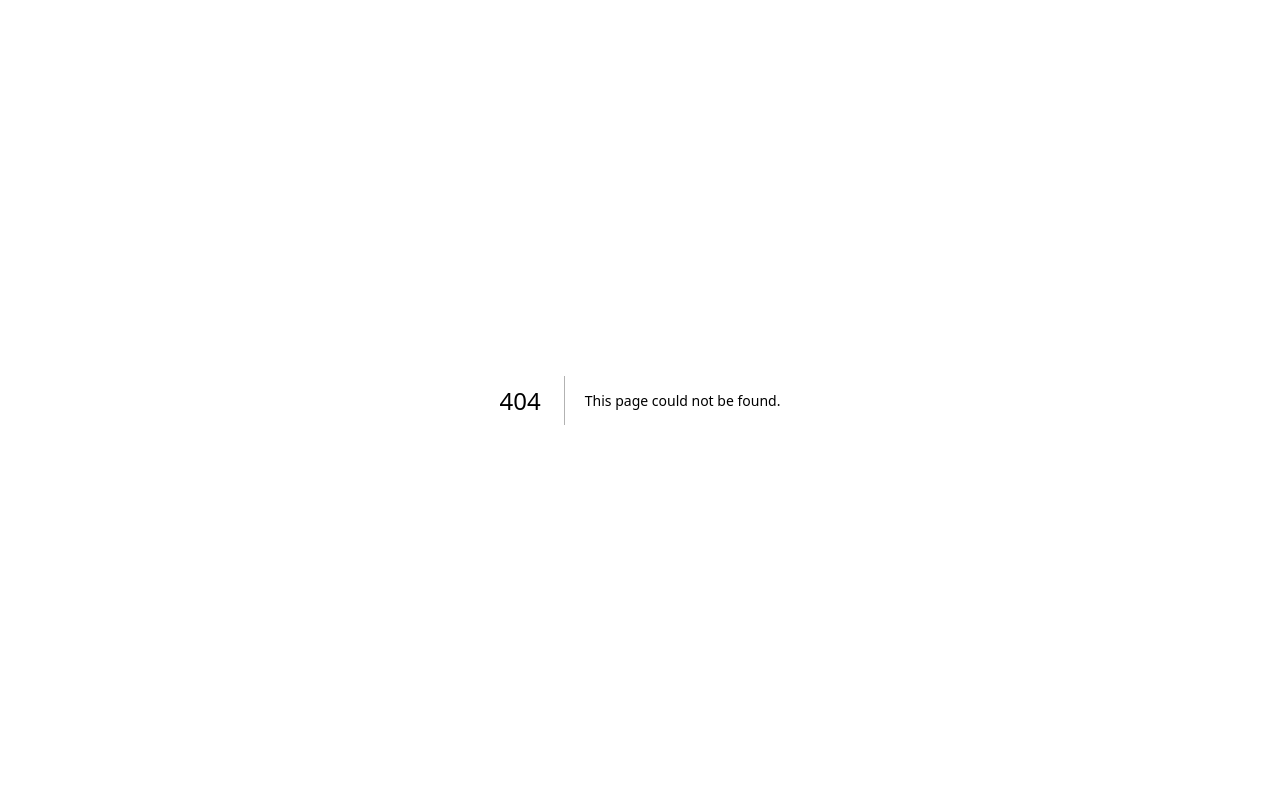
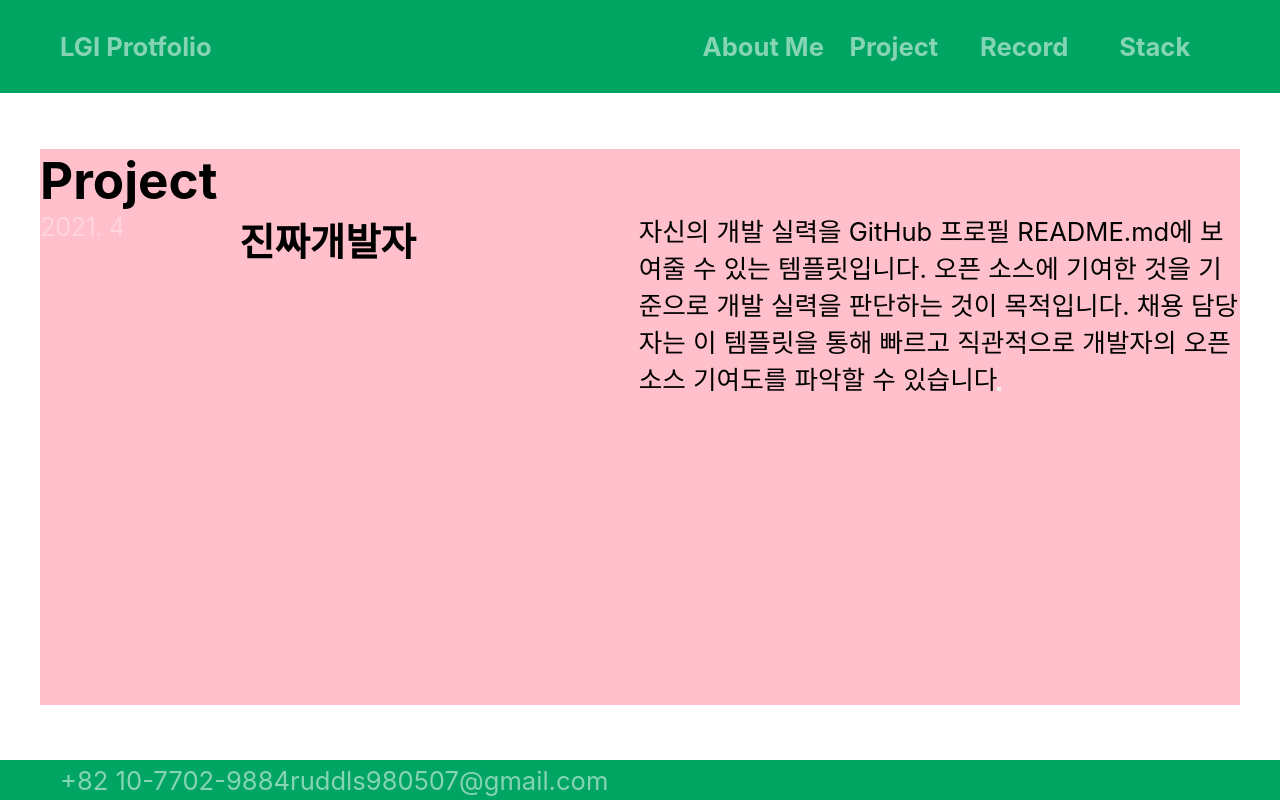
Before and after one commit to limdumb/Portfolio_LimDumb, a Next.js app: page /project in a window 1280 px wide. Before the commit this address had no page. Built offline with nearby package versions, Linux system fonts and the light colour scheme; a web font is replaced by a local one.

Commit message:
layout: Project Box 레이아웃 구성

```diff
--- a/src/app/globals.css
+++ b/src/app/globals.css
@@ -25,15 +25,6 @@ a {
   text-decoration: none;
 }
 
-h1,
-h2,
-h3,
-h4,
-h5,
-h6 {
-  color: black;
-}
-
 @media (prefers-color-scheme: dark) {
   html {
     color-scheme: dark;
--- /dev/null
+++ b/src/app/project/page.tsx
@@ -0,0 +1,5 @@
+import Project from "@/components/common/project/Project";
+
+export default function ProjectPage() {
+  return <Project />;
+}
--- /dev/null
+++ b/src/components/common/project/Project.tsx
@@ -0,0 +1,49 @@
+"use client";
+
+import { MainContainer, ContentsContainer } from "@/app/page";
+import Footer from "@/components/Footer";
+import Header from "../Header";
+import styled from "styled-components";
+import ProjectBox from "./ProjectBox";
+
+const ProjectContainer = styled.div`
+  min-height: calc(555px - 61px);
+  min-width: 100%;
+  display: flex;
+  flex-direction: column;
+
+  @media screen and (max-width: 760px) {
+    & {
+      min-height: calc(555px - 46px);
+    }
+  }
+
+  @media screen and (min-width: 760px) and (max-width: 1199px) {
+    & {
+      min-height: calc(555px - 54px);
+    }
+  }
+`;
+
+export default function Project() {
+  return (
+    <MainContainer category="aboutme">
+      <Header />
+      <ContentsContainer>
+        <h1>Project</h1>
+        <ProjectContainer>
+          <ProjectBox
+            timeline={"2021. 4"}
+            title={"진짜개발자"}
+            category={""}
+            information={
+              "자신의 개발 실력을 GitHub 프로필 README.md에 보여줄 수 있는 템플릿입니다. 오픈 소스에 기여한 것을 기준으로 개발 실력을 판단하는 것이 목적입니다. 채용 담당자는 이 템플릿을 통해 빠르고 직관적으로 개발자의 오픈 소스 기여도를 파악할 수 있습니다"
+            }
+            detailNav={"/navigate"}
+          />
+        </ProjectContainer>
+      </ContentsContainer>
+      <Footer />
+    </MainContainer>
+  );
+}
--- /dev/null
+++ b/src/components/common/project/ProjectBox.tsx
@@ -0,0 +1,52 @@
+import styled from "styled-components";
+import styles from "./style/projectBox.module.css";
+
+interface ProjectBoxProps {
+  timeline: string;
+  title: string;
+  category: string;
+  information: string;
+  detailNav: string;
+}
+
+const BoxContainer = styled.div`
+  min-height: 50%;
+  width: 100%;
+  display: flex;
+
+
+  @media screen and (max-width: 760px) {
+    & {
+      flex-direction: column;
+    }
+  }
+
+  @media screen and (min-width: 760px) and (max-width: 1199px) {
+    & {
+    }
+  }
+`;
+
+export default function ProjectBox(props: ProjectBoxProps) {
+  return (
+    <BoxContainer className={styles.Box_Container}>
+      <div className={styles.Project_Time_Line_Wrapper}>
+        <span className={styles.Project_Time_Line}>{props.timeline}</span>
+      </div>
+      <div className={styles.Title_Wrapper}>
+        <div>
+          <h2>{props.title}</h2>
+          <h3>{props.category}</h3>
+        </div>
+      </div>
+      <div className={styles.Detaile_Wrapper}>
+        <div>
+          <span>{props.information}</span>
+          <button />
+        </div>
+      </div>
+    </BoxContainer>
+  );
+}
+
+// 16.6% , 25% , 50(margin 8.4)
--- /dev/null
+++ b/src/components/common/project/style/projectBox.module.css
@@ -0,0 +1,30 @@
+.Box_Container {
+  min-height: 50%;
+  width: 100%;
+  display: flex;
+}
+
+.Project_Time_Line {
+  font-weight: 300;
+  display: block;
+  letter-spacing: -0.02em;
+  color: #fff;
+  opacity: 0.4;
+}
+
+.Project_Time_Line_Wrapper {
+  flex: 0 0 16.6%;
+  max-width: 16.6%;
+}
+
+.Title_Wrapper {
+  display: flex;
+  flex: 0 0 25%;
+  max-width: 25%;
+}
+
+.Detaile_Wrapper {
+  margin-left: 8.3%;
+  max-width: 50%;
+  flex: 0 0 51%;
+}
```
Also changed, not shown: src/components/common/project/style/project.module.css (added).
